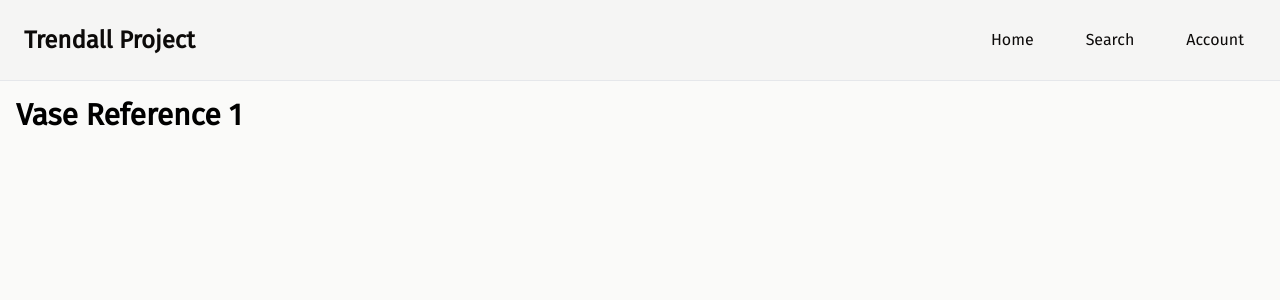
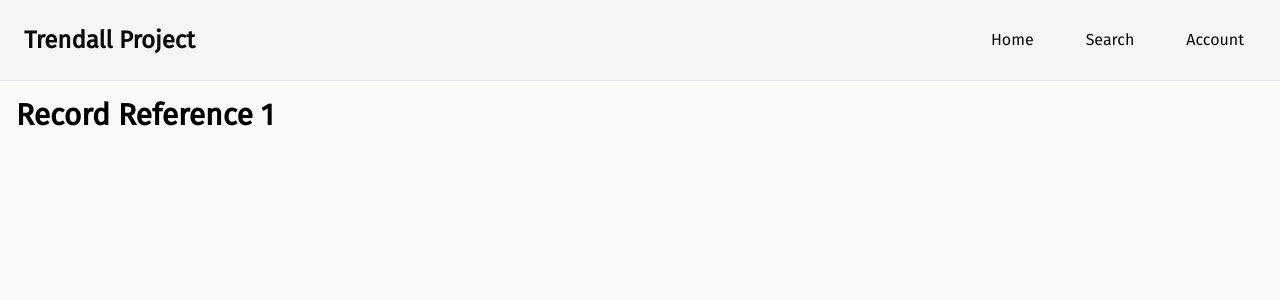
Before and after one commit to Puppercino/trendall, a Next.js app: page /record/1 in a window 1280 px wide. Shown: the top 300 px of the page. Built offline with nearby package versions, Linux system fonts and the light colour scheme; no server answers; the database is empty.

Commit message:
finding one record

```diff
--- /dev/null
+++ b/src/app/record/[_id]/page.jsx
@@ -0,0 +1,26 @@
+import { getOneRecord } from "@/app/api/db/controller/record_controller";
+import { RecordItem } from "@/app/components/RecordItem";
+
+export default async function RecordPage({ params }) {
+
+    // const record = await getOneRecord(params._id);
+
+    return (
+        <div>
+            <h1>Record Reference {params._id}</h1>
+            {/* <RecordItem
+                id={params._id}
+                ref_no={params.ref_no}
+                shape={params.shape}
+                curr_coll={params.curr_coll}
+                prev_coll={params.prev_coll}
+                provenance={params.provenance}
+                height={params.height}
+                diameter={params.diameter}
+                plate={params.plate}
+                publication={params.publication}
+                description={params.description}
+            /> */}
+        </div>
+    );
+}
--- a/src/app/record/[ref_no]/page.jsx
+++ /dev/null
@@ -1,7 +0,0 @@
-export default function RecordPage({ params }) {
-    return (
-        <div>
-            <h1>Vase Reference {params.ref_no}</h1>
-        </div>
-    );
-}
--- a/src/app/record/page.jsx
+++ b/src/app/record/page.jsx
@@ -1,5 +1,6 @@
 import { getAllRecords } from "@/app/api/db/controller/record_controller";
 import { RecordItem } from "@/app/components/RecordItem";
+import Link from "next/link";
 
 export default async function AllRecordsPage() {
 
@@ -8,10 +9,12 @@ export default async function AllRecordsPage() {
     return (
         <ul>
             <h1>All Records</h1>
+
             {records.map(recordDoc => {
                 const record = JSON.parse(JSON.stringify(recordDoc));
                 return (
                     <li key={record._id} className="flex flex-col flex-wrap">
+                        <Link href={`/record/${record._id}`}>
                             <RecordItem
                                 id={record._id}
                                 ref_no={record.ref_no}
@@ -25,10 +28,10 @@ export default async function AllRecordsPage() {
                                 publication={record.publication}
                                 description={record.description}
                             />
+                        </Link>
                     </li>
                 );
-            }
-            )}
+            })}
 
         </ul>
     )
```
Lines whose indentation alone changed are shown as unchanged.
